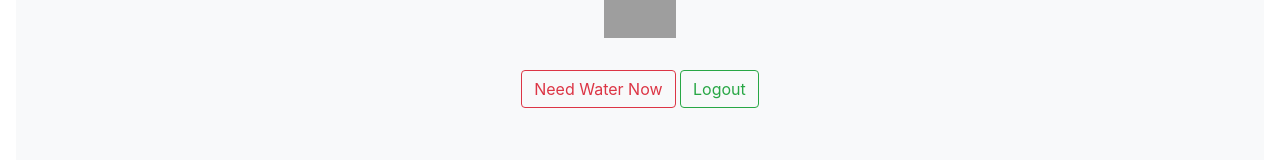
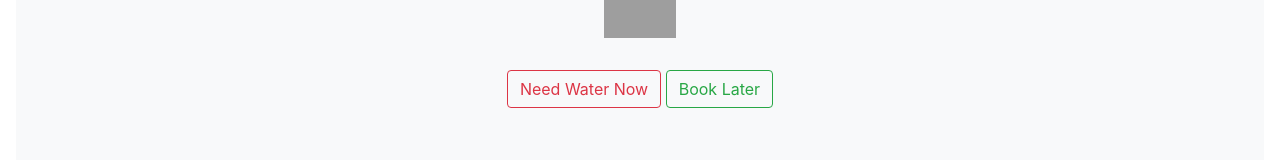
Before and after one commit to geonith-george/water-supply, a plain HTML site: page user.html in a window 1280 px wide. Shown: the part 248-408 px from the top of the page. Drawn offline with nearby package versions, Linux system fonts and the light colour scheme; grey boxes are pictures that could not be loaded.

Commit message:
version 1.0.6

```diff
--- a/user.html
+++ b/user.html
@@ -70,7 +70,7 @@
     <div class="col-md-5 p-lg-5 mx-auto my-5">
       <h1 class="display-4 font-weight-normal"><img src="https://st2.depositphotos.com/3867453/8378/v/450/depositphotos_83782914-stock-illustration-water-drop-symbol-logo-design.jpg" class="mb-4" width="72" height="72" alt=""></h1>
       <a class="btn btn-outline-danger" href="#" onclick="booked()">Need Water Now</a>
-      <a class="btn btn-outline-success" href="./book2.html">Logout</a>
+      <a class="btn btn-outline-success" href="./book2.html">Book Later</a>
     </div>
     <!-- <a class="btn btn-outline-success" href="/book2.html"> Book Later</a> -->
     <div class="product-device shadow-sm d-none d-md-block"></div>
```
